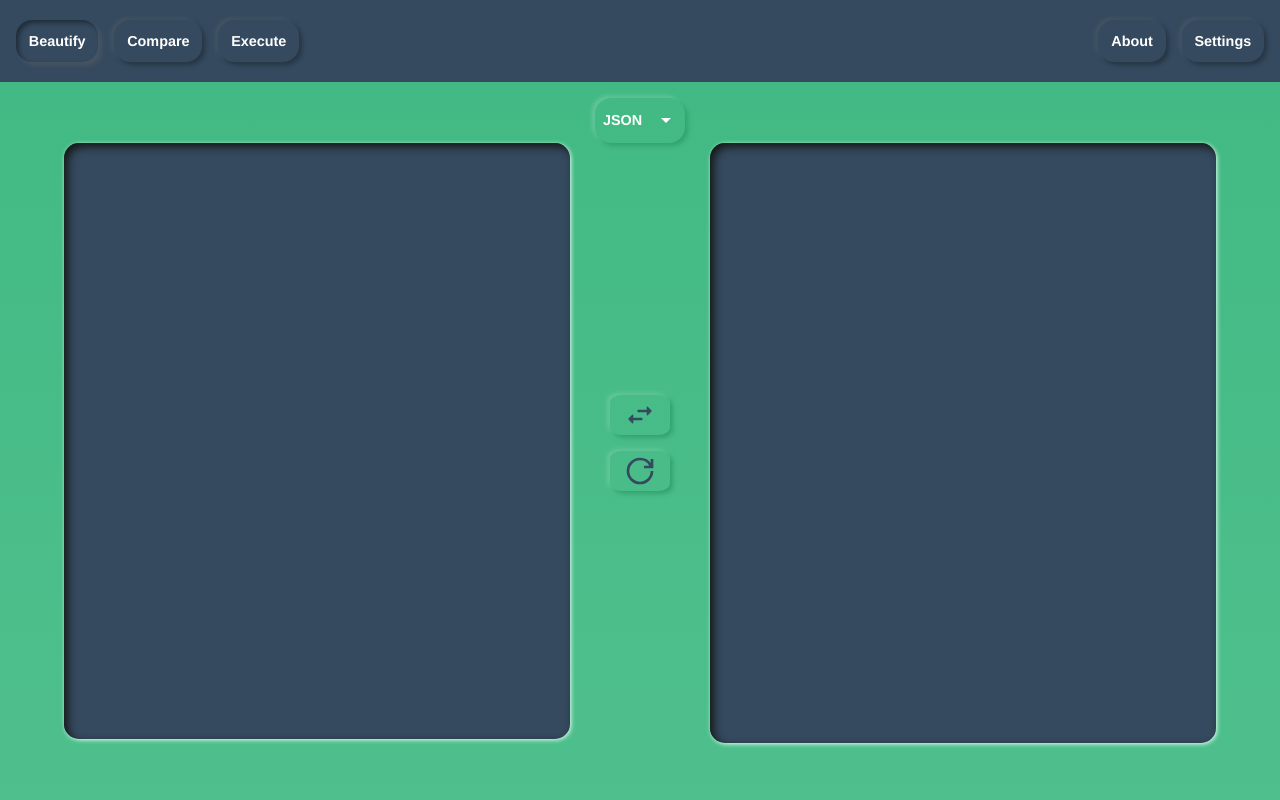
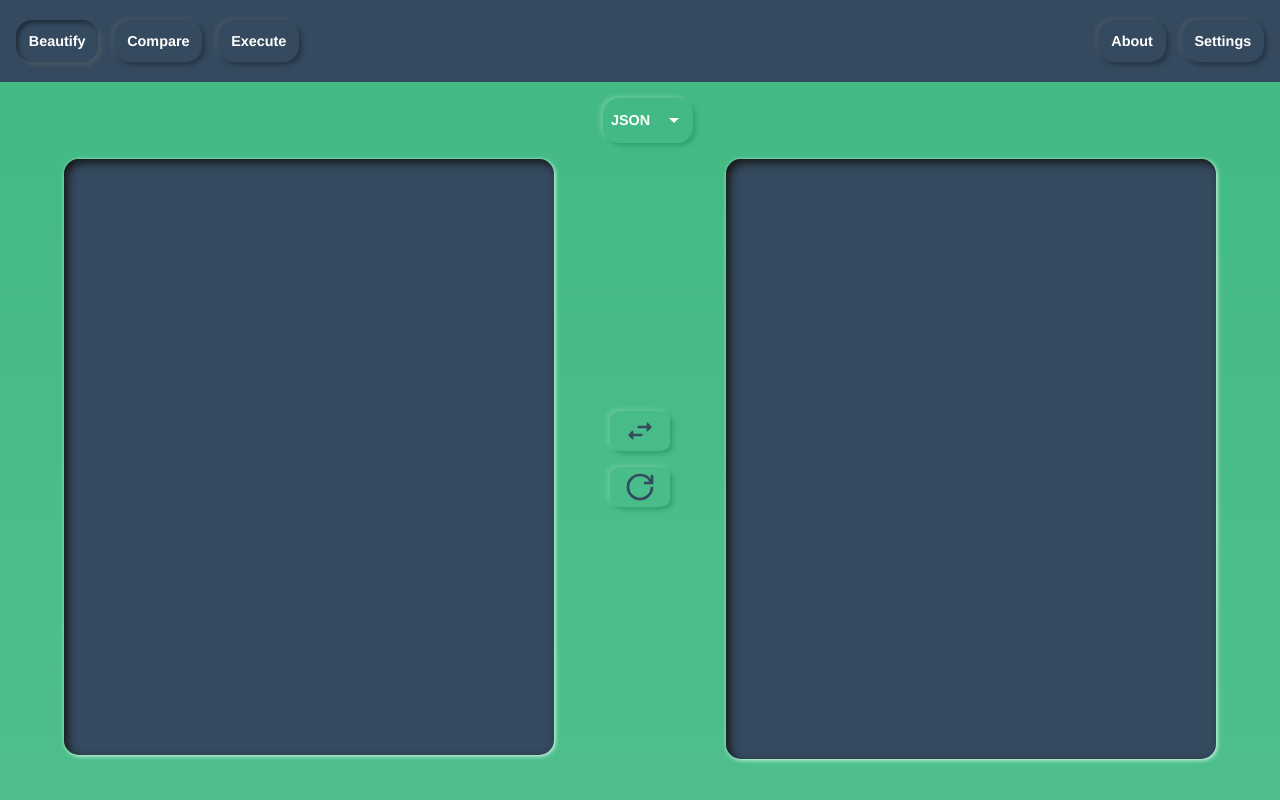
Before and after one commit to sprakash57/ecslate, a Vue app: page / in a window 1280 px wide. Built offline with nearby package versions, Linux system fonts and the light colour scheme.

Commit message:
refactor: Improved dropdown component

```diff
--- a/src/components/common/Dropdown.vue
+++ b/src/components/common/Dropdown.vue
@@ -1,5 +1,12 @@
 <template>
-  <div class="dropdown" :tabindex="tabindex" @blur="open = hasOpen">
+  <div class="dropdown">
+    <label class="dropdown__label" for="selector">{{ label }}</label>
+    <div
+      id="selector"
+      class="selector"
+      :tabindex="tabindex"
+      @blur="open = hasOpen"
+    >
       <div class="selected" @click="open = !open">
         {{ selected }}
       </div>
@@ -7,31 +14,28 @@
         <div
           v-for="option of options"
           :key="option"
-        @click="
-          selected = option;
-          open = hasOpen;
-          onClick(option);
-        "
+          @click="handleClick(option)"
         >
           {{ option }}
         </div>
       </div>
     </div>
+  </div>
 </template>
 
-<script>
-export default {
+<script lang="ts">
+import { defineComponent, ref } from "vue";
+
+export default defineComponent({
   props: {
-    onClick: Function,
+    onClick: { type: Function, required: true },
+    label: String,
     hasOpen: { type: Boolean, default: false },
-    options: {
-      type: Array,
-      required: true,
-    },
+    options: { type: Array, required: true },
     default: {
       type: String,
       required: false,
-      default: null,
+      default: "",
     },
     tabindex: {
       type: Number,
@@ -39,21 +43,35 @@ export default {
       default: 0,
     },
   },
-  data() {
+  setup(props) {
+    const selected = ref(props.default || props.options?.[0]);
+    const open = ref(false);
+    const handleClick = (option: string) => {
+      selected.value = option;
+      open.value = props.hasOpen;
+      props.onClick(option);
+    };
     return {
-      selected: this.default
-        ? this.default
-        : this.options.length > 0
-        ? this.options[0]
-        : null,
-      open: false,
+      selected,
+      open,
+      handleClick,
     };
   },
-};
+});
 </script>
 
 <style scoped>
 .dropdown {
+  display: flex;
+  align-items: center;
+}
+.dropdown__label {
+  margin-right: 1rem;
+  color: white;
+  font-size: 1.2rem;
+  font-weight: 600;
+}
+.selector {
   position: relative;
   min-width: 90px;
   line-height: 45px;
@@ -66,15 +84,15 @@ export default {
   color: white;
   cursor: pointer;
 }
-.dropdown .selected {
+.selector .selected {
   padding-left: 0.5rem;
 }
-.dropdown::after {
+.selector::after {
   box-shadow: inset 3px 3px 4px hsl(153, 51%, 38%),
     4px 4px 4px hsl(153, 45%, 63%);
 }
 
-.dropdown .selected:after {
+.selector .selected:after {
   position: absolute;
   content: "";
   top: 20px;
@@ -82,7 +100,7 @@ export default {
   border: 5px solid transparent;
   border-color: #fff transparent transparent transparent;
 }
-.dropdown .items {
+.selector .items {
   color: #fff;
   border-radius: 1rem;
   overflow: hidden;
@@ -93,20 +111,19 @@ export default {
   right: 0;
   z-index: 1;
 }
-.dropdown .items div {
+.selector .items div {
   color: #fff;
   padding: 0 0.5rem;
   cursor: pointer;
   user-select: none;
 }
-.dropdown .items div:not(:last-child) {
+.selector .items div:not(:last-child) {
   border-bottom: 1px solid white;
 }
-.dropdown .items div:hover {
+.selector .items div:hover {
   background-color: var(--gray);
   transition: background-color 0.3s ease-in-out;
 }
-
 .selectHide {
   display: none;
 }
--- a/src/components/common/TextArea.vue
+++ /dev/null
@@ -1,43 +0,0 @@
-<template>
-  <textarea
-    class="editor"
-    v-model="editor"
-    :name="name"
-    :cols="cols"
-    :rows="rows"
-  />
-</template>
-
-<style scoped>
-.editor {
-  box-shadow: inset 4px 4px 8px hsl(153, 10%, 9%),
-    1px 1px 4px hsl(153, 76%, 93%);
-  border-radius: 15px;
-  background: var(--gray);
-  border: none;
-  padding: 0.8rem;
-  resize: none;
-  width: 100%;
-  color: white;
-}
-</style>
-<script lang="ts">
-import { computed, defineComponent } from "vue";
-
-export default defineComponent({
-  props: {
-    cols: { type: Number, default: 60 },
-    rows: { type: Number, default: 38 },
-    name: String,
-    modalValue: String,
-  },
-  emits: ["update:modalValue"],
-  setup(props, { emit }) {
-    const editor = computed({
-      get: () => props.modalValue,
-      set: (val) => emit("update:modalValue", val),
-    });
-    return { editor };
-  },
-});
-</script>
--- a/src/views/Beautifier.vue
+++ b/src/views/Beautifier.vue
@@ -1,12 +1,7 @@
 <template>
   <main class="container">
-    <section style="margin-top: 1rem">
-      <Dropdown
-        :options="options"
-        :onClick="selectInputType"
-        default="JSON"
-        title="Select format"
-      />
+    <section style="margin: 1rem">
+      <Dropdown :options="options" :onClick="selectInputType" default="JSON" />
     </section>
     <section class="fields">
       <div class="fields__io">
@@ -52,12 +47,12 @@ export default defineComponent({
     let selectedOption: string = "json";
 
     const selectInputType = (option: string) => {
-      console.log(option);
       selectedOption = option;
     };
 
     const clearEditor = () => {
       editor.value = "";
+      output.value = "";
     };
 
     const getStrAsInputType = () => {
@@ -118,7 +113,7 @@ export default defineComponent({
 .fields__btn {
   display: flex;
   flex-direction: column;
-  margin: auto 2rem;
+  margin: auto 3rem;
 }
 .fields__btn button {
   border-radius: 20%;
```
Lines whose indentation alone changed are shown as unchanged.
